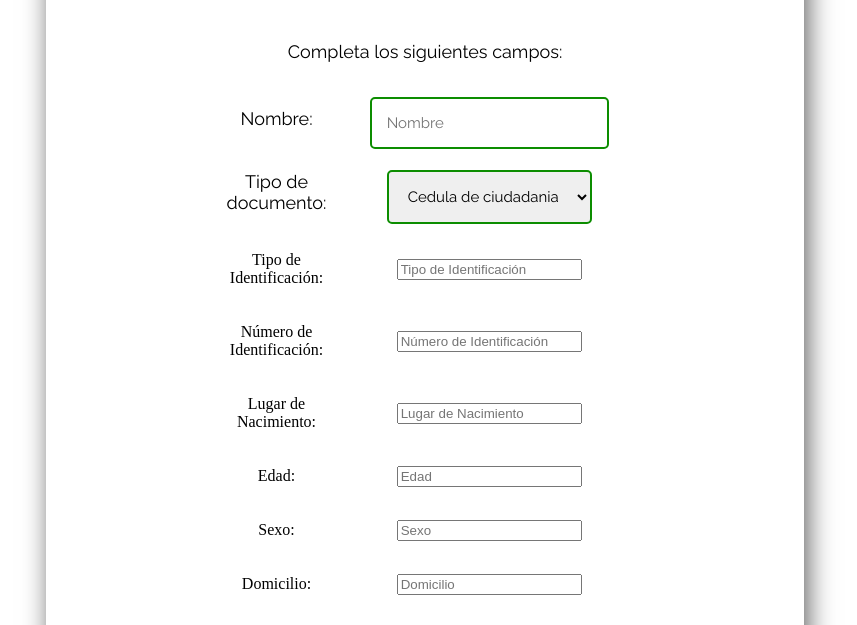
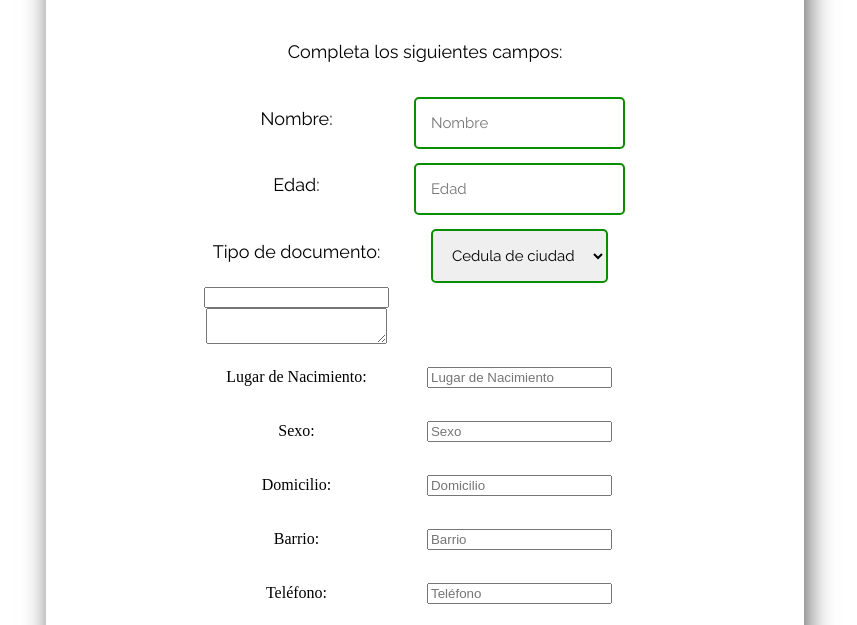
Before and after one commit to iRetray/EncuestaEmpresarial, a plain HTML site: page formulario.html in a window 1280 px wide. Shown: the part 161-786 px from the top of the page, without its empty margins (215-1072 px from the left). Drawn offline with Linux system fonts and the light colour scheme; a script that the page names is missing; a web font is replaced by a local one.

Commit message:
Update formulario.html

```diff
--- a/formulario.html
+++ b/formulario.html
@@ -31,11 +31,18 @@
 							<p class="textoNormal1">Nombre:</p>
 						</td>
 						<td width="70%">
-							<input type="text" name="Nombre" placeholder="Nombre" class="cajasRegistro">
+							<input type="text" name="nombre" placeholder="Nombre" class="cajasRegistro">
 						</td>
 					</tr>
 
-
+					<tr width="100%" align="center">
+						<td width="30%">
+							<p class="textoNormal1">Edad:</p>
+						</td>
+						<td width="70%">
+							<input type="number" name="edad" placeholder="Edad" class="cajasRegistro">
+						</td>
+					</tr>
 
 					<tr width="100%" align="center">
 						<td width="30%">
@@ -50,22 +57,16 @@
 						</td>
 					</tr>
 
-					<tr>
-						<td>
-							<p id="textomedio">Tipo de Identificación:</p>
-						</td>
-						<td>
-							<input type="text" name="Tipo de Identificación" placeholder="Tipo de Identificación">
+
+					<tr width="100%" align="center">
+						<td width="100%">
+							<input type="text" name="experiencia">
+							<script src="https://cdn.tiny.cloud/1/no-api-key/tinymce/5/tinymce.min.js" referrerpolicy="origin"></script>
+							<script>tinymce.init({ selector:'textarea' });</script>
+							<textarea></textarea>
 						</td>
 					</tr>
-					<tr>
-						<td>
-							<p id="textomedio">Número de Identificación:</p>
-						</td>
-						<td>
-							<input type="text" name="Número de Identificación" placeholder="Número de Identificación">
-						</td>
-					</tr>
+
 					<tr>
 						<td>
 							<p id="textomedio">Lugar de Nacimiento:</p>
@@ -74,14 +75,9 @@
 							<input type="text" name="Lugar de Nacimiento" placeholder="Lugar de Nacimiento">
 						</td>
 					</tr>
-					<tr>
-						<td>
-							<p id="textomedio">Edad:</p>
-						</td>
-						<td>
-							<input type="text" name="Edad" placeholder="Edad">
-						</td>
-					</tr>
+
+
+
 					<tr>
 						<td>
 							<p id="textomedio">Sexo:</p>
```
